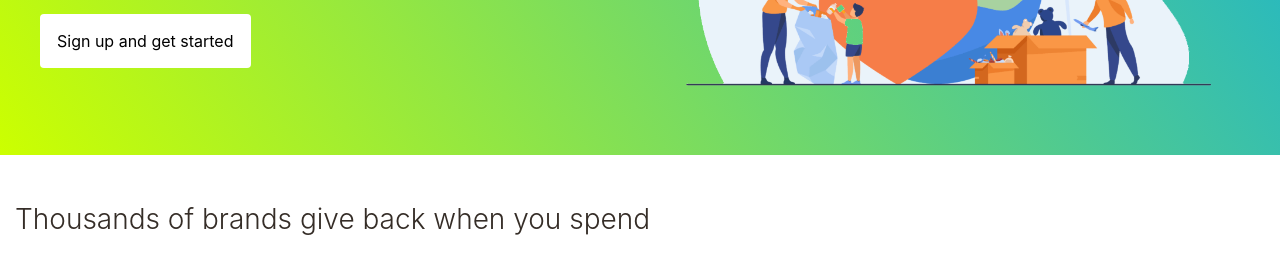
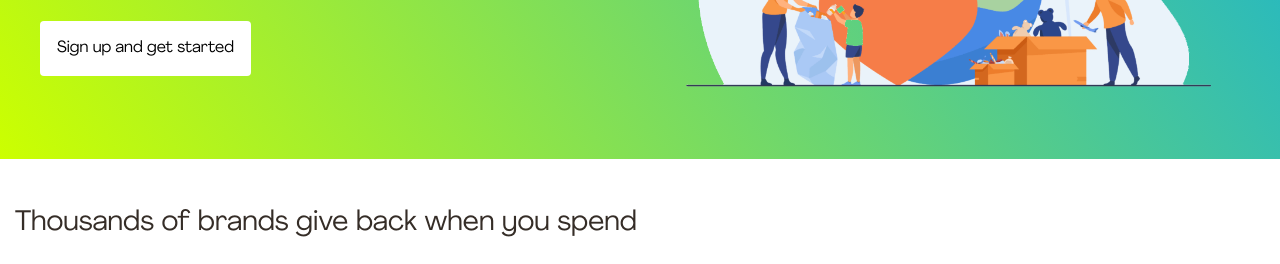
Before and after one commit to zarghamaijaz/Fundraiser, a plain HTML site: page index.html in a window 1280 px wide. Shown: the part 358-622 px from the top of the page. Drawn offline with nearby package versions, Linux system fonts and the light colour scheme.

Commit message:
Custom webfonts added

```diff
--- a/style.css
+++ b/style.css
@@ -19,6 +19,37 @@
 
 
 
+/* Adding custom fonts */
+
+@font-face {
+  font-family: "agrandir";
+  font-weight: 200;
+  src:url("./assets/fonts/agrandir/Agrandir-GrandLight.otf") format("opentype");
+}
+@font-face {
+  font-family: "agrandir";
+  font-weight: 300;
+  src:url("./assets/fonts/agrandir/Agrandir-Regular.otf") format("opentype");
+}
+@font-face {
+  font-family: "agrandir";
+  font-weight: 400;
+  src:url("./assets/fonts/agrandir/Agrandir-Regular.otf") format("opentype");
+}
+@font-face {
+  font-family: "agrandir";
+  font-weight: 500;
+  src:url("./assets/fonts/agrandir/Agrandir-TextBold.otf") format("opentype");
+}
+@font-face {
+  font-family: "agrandir";
+  font-weight: 600;
+  src:url("./assets/fonts/agrandir/Agrandir-TextBold.otf") format("opentype");
+}
+
+
+
+
 /* General styling START */
 
 
@@ -34,9 +65,7 @@
 }
 body {
   margin: 0;
-  font-family: -apple-system, BlinkMacSystemFont, "Segoe UI", "Roboto", "Oxygen",
-    "Ubuntu", "Cantarell", "Fira Sans", "Droid Sans", "Helvetica Neue",
-    sans-serif;
+  font-family: "agrandir",sans-serif;
   -webkit-font-smoothing: antialiased;
   -moz-osx-font-smoothing: grayscale;
 
@@ -322,7 +351,7 @@ a.btn{
     height: 4px;
     width: 100%;
     background-color: var(--clr-white);
-    transform: translateX(-100%);
+    transform: translateX(calc(-100% - 1px));
     transition: transform 225ms;
 }
 .header-nav-link:focus{
```
Also changed, not shown: assets/fonts/agrandir/Agrandir-GrandHeavy.otf (added), assets/fonts/agrandir/Agrandir-GrandLight.otf (added), assets/fonts/agrandir/Agrandir-Narrow.otf (added), assets/fonts/agrandir/Agrandir-Regular.otf (added), assets/fonts/agrandir/Agrandir-TextBold.otf (added), assets/fonts/agrandir/Agrandir-ThinItalic.otf (added), assets/fonts/agrandir/Agrandir-Tight.otf (added), assets/fonts/agrandir/Agrandir-WideBlackItalic.otf (added), assets/fonts/agrandir/Agrandir-WideLight.otf (added).
